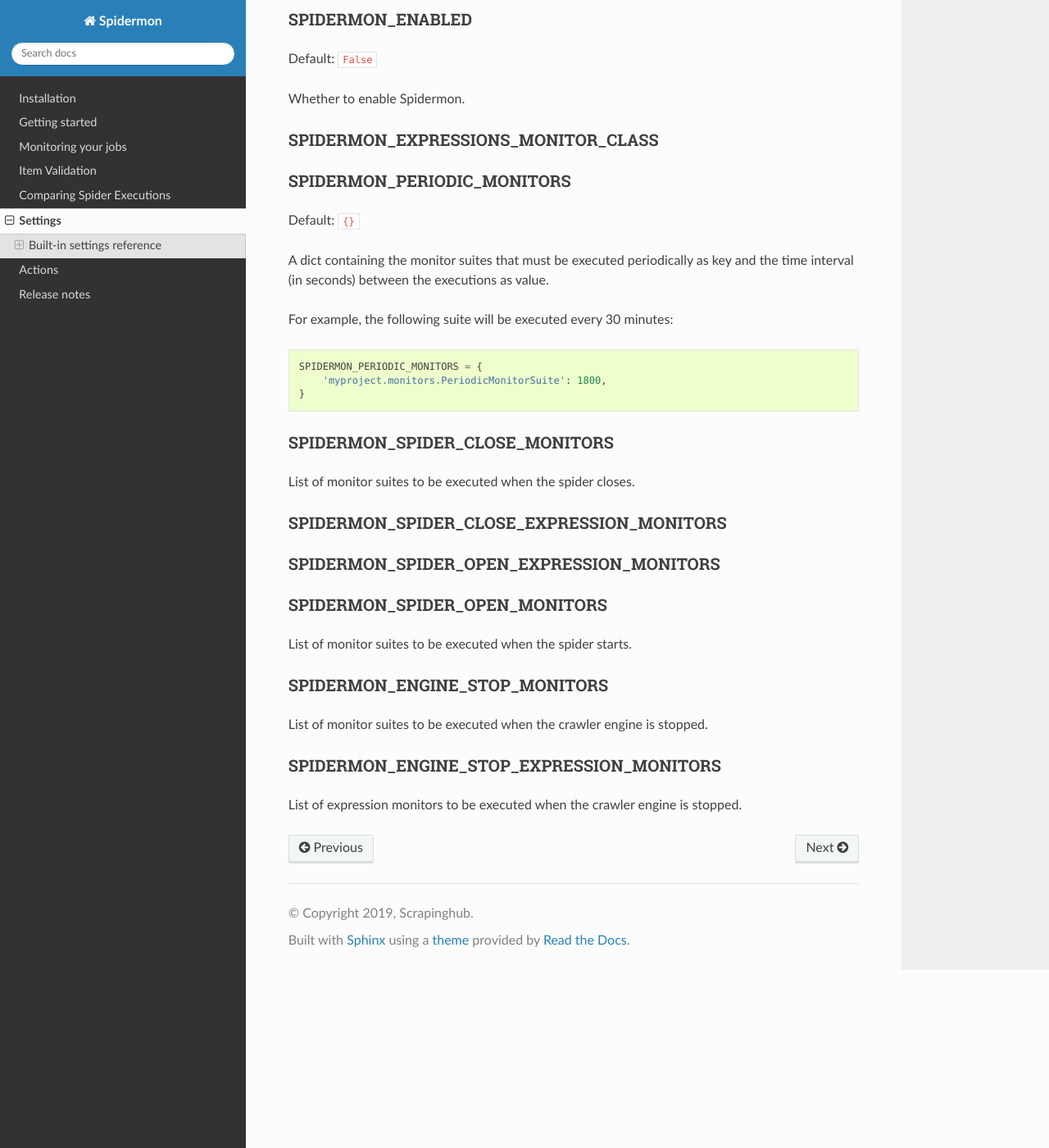
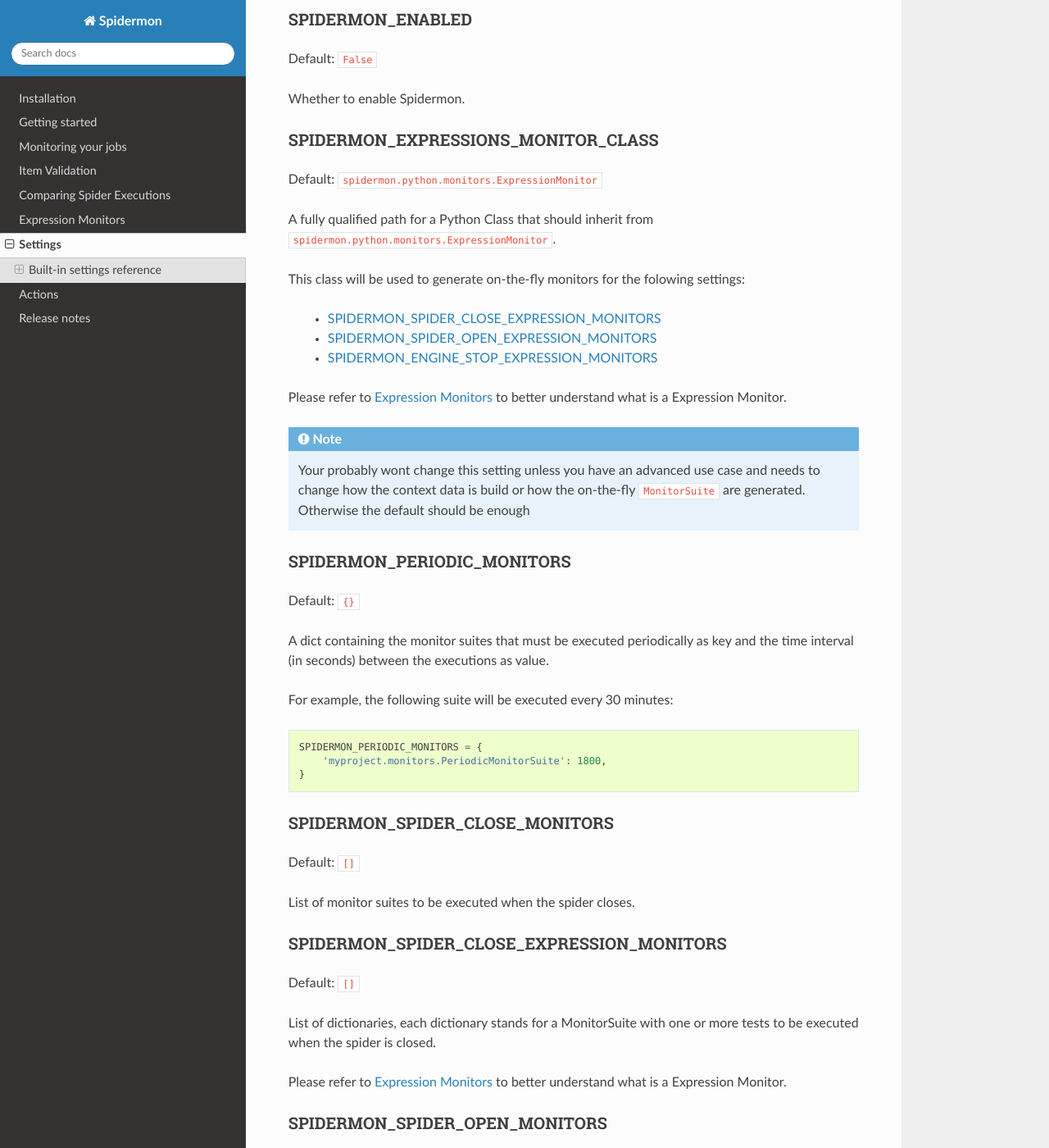
Before and after one commit to scrapinghub/spidermon, a Sphinx documentation site: the page built from docs/source/settings.rst, in a window 1280 px wide and 1400 px high, scrolled down 374 px. Shown: the whole window at 82% size. Built offline with Sphinx 7.4.7 and the Read the Docs theme 2.0.0, drawn with Linux system fonts in a browser that asks for light colours; some of the changed text lies outside the part shown.

Commit message:
Add documentation for Expression Monitors

```diff
--- a/docs/source/index.rst
+++ b/docs/source/index.rst
@@ -32,6 +32,7 @@
    monitors
    item-validation
    stats-collection
+   expression-monitors
    settings
    actions
    changelog
--- a/docs/source/settings.rst
+++ b/docs/source/settings.rst
@@ -31,6 +31,26 @@
 SPIDERMON_EXPRESSIONS_MONITOR_CLASS
 -----------------------------------
 
+
+Default: ``spidermon.python.monitors.ExpressionMonitor``
+
+A fully qualified path for a Python Class that should inherit from
+``spidermon.python.monitors.ExpressionMonitor``.
+
+This class will be used to generate on-the-fly monitors for the folowing settings:
+
+    * :ref:`SPIDERMON_SPIDER_CLOSE_EXPRESSION_MONITORS`
+    * :ref:`SPIDERMON_SPIDER_OPEN_EXPRESSION_MONITORS`
+    * :ref:`SPIDERMON_ENGINE_STOP_EXPRESSION_MONITORS`
+
+Please refer to :ref:`expression-monitors` to better understand what is
+a Expression Monitor.
+
+.. note::
+    Your probably wont change this setting unless you have an advanced use case and
+    needs to change how the context data is build or how the on-the-fly ``MonitorSuite``
+    are generated. Otherwise the default should be enough
+
 .. _SPIDERMON_PERIODIC_MONITORS:
 
 SPIDERMON_PERIODIC_MONITORS
@@ -54,6 +74,8 @@
 SPIDERMON_SPIDER_CLOSE_MONITORS
 -------------------------------
 
+Default: ``[]``
+
 List of monitor suites to be executed when the spider closes.
 
 .. _SPIDERMON_SPIDER_CLOSE_EXPRESSION_MONITORS:
@@ -61,17 +83,35 @@
 SPIDERMON_SPIDER_CLOSE_EXPRESSION_MONITORS
 ------------------------------------------
 
-.. _SPIDERMON_SPIDER_OPEN_EXPRESSION_MONITORS:
+Default: ``[]``
 
-SPIDERMON_SPIDER_OPEN_EXPRESSION_MONITORS
------------------------------------------
+List of dictionaries, each dictionary stands for a MonitorSuite with one
+or more tests to be executed when the spider is closed.
+
+Please refer to :ref:`expression-monitors` to better understand what is
+a Expression Monitor.
 
 .. _SPIDERMON_SPIDER_OPEN_MONITORS:
 
 SPIDERMON_SPIDER_OPEN_MONITORS
 ------------------------------
 
+Default: ``[]``
+
 List of monitor suites to be executed when the spider starts.
+
+.. _SPIDERMON_SPIDER_OPEN_EXPRESSION_MONITORS:
+
+SPIDERMON_SPIDER_OPEN_EXPRESSION_MONITORS
+-----------------------------------------
+
+Default: ``[]``
+
+List of dictionaries, each dictionary stands for a ``MonitorSuite`` with one
+or more tests to be executed when the spider is opened.
+
+Please refer to :ref:`expression-monitors` to better understand what is
+a Expression Monitor.
 
 .. _SPIDERMON_ENGINE_STOP_MONITORS:
 
@@ -85,5 +125,10 @@
 
 SPIDERMON_ENGINE_STOP_EXPRESSION_MONITORS
 -----------------------------------------
+Default: ``[]``
 
-List of expression monitors to be executed when the crawler engine is stopped.
+List of dictionaries, each dictionary stands for a ``MonitorSuite`` with one
+or more tests to be executed when the engine is stopped.
+
+Please refer to :ref:`expression-monitors` to better understand what is
+a Expression Monitor.
```
Also changed, not shown: docs/source/expression-monitors.rst (added, +88 -0 lines).
